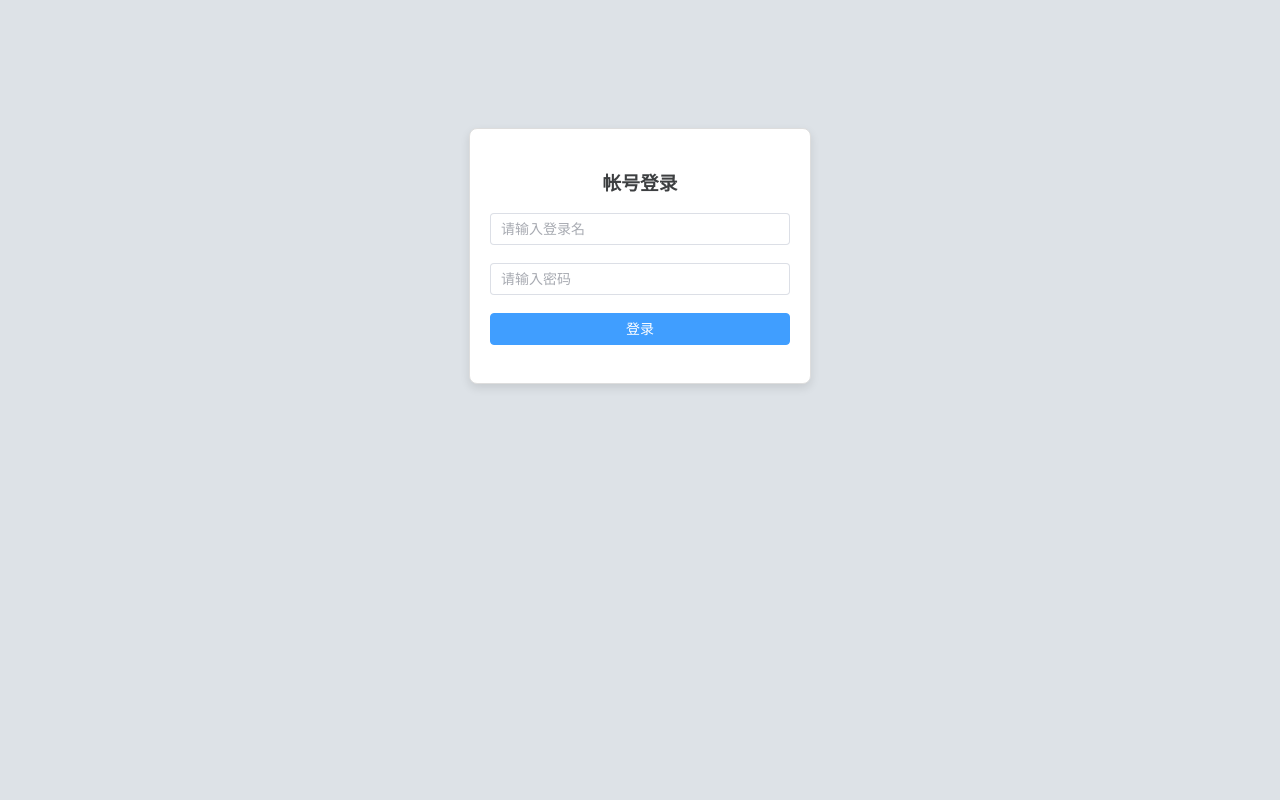
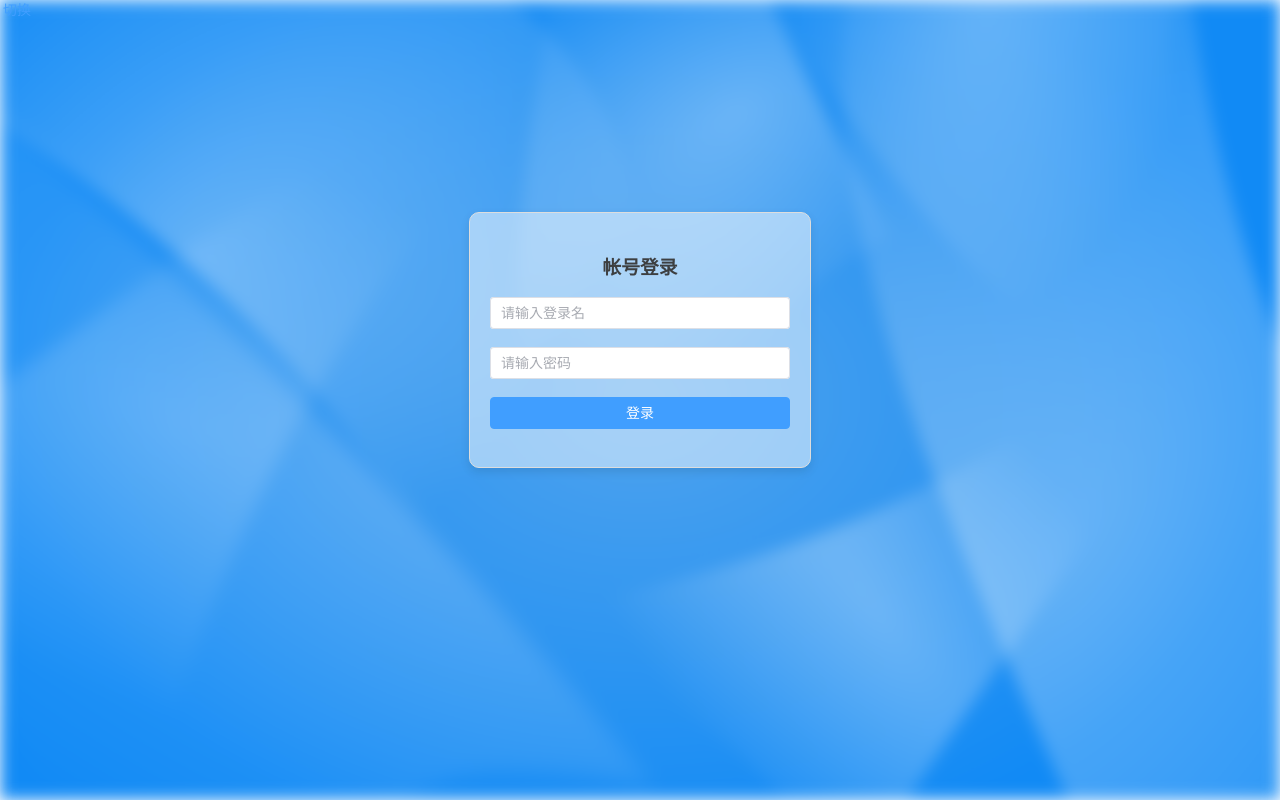
Before and after one commit to outsrkem/front-authui, a Vue app: page / in a window 1280 px wide. Built offline with nearby package versions, Linux system fonts and the light colour scheme; the HTML template or start-up script is replaced by a standard one.

Commit message:
优化登录样式及其他设置 - 构建时不生成.map文件

```diff
--- /dev/null
+++ b/src/App.vue
@@ -0,0 +1,34 @@
+<template>
+    <LoginIndex />
+</template>
+
+<script>
+import LoginIndex from './views/login/login.vue'
+    export default {
+        name: 'AppIndex',
+        components: {
+            LoginIndex
+        }
+    }
+    // const debounce = (fn, delay) => {
+    //     let timer = null;
+    //     return function() {
+    //         let context = this;
+    //         let args = arguments;
+    //         clearTimeout(timer);
+    //         timer = setTimeout(function() {
+    //             fn.apply(context, args);
+    //         }, delay);
+    //     }
+    // }
+    // const _ResizeObserver = window.ResizeObserver;
+    // window.ResizeObserver = class ResizeObserver extends _ResizeObserver {
+    //     constructor(callback) {
+    //         callback = debounce(callback, 16);
+    //         super(callback);
+    //     }
+    // }
+</script>
+
+<style>
+</style>
--- a/src/login.js
+++ b/src/main.js
@@ -2,7 +2,7 @@ import { createApp } from 'vue'
 import ElementPlus from 'element-plus'
 import zhCn from 'element-plus/es/locale/lang/zh-cn'
 import 'element-plus/dist/index.css'
-import App from './login.vue'
+import App from './App.vue'
 
 const app = createApp(App)
 
--- a/src/login.vue
+++ b/src/views/login/login.vue
@@ -1,5 +1,8 @@
 <template>
-    <div class="login-container" v-if="loginPage">
+    <div class="bg-image"></div>
+    <el-button link type="primary" @click="onSwitchFrom()">切换</el-button>
+    <div class="from-container">
+        <div class="from-common login-container" v-if="loginPage">
             <div class="login-head">
                 <h3>帐号登录</h3>
             </div>
@@ -15,9 +18,11 @@
                 </el-form-item>
             </el-form>
         </div>
-    <div class="two-factor-container" v-if="isTwoFactorPage">
+        <div class="from-common two-factor-container" v-if="isTwoFactorPage">
             <div >
+                <div class="two-factor-head">
                     <h3>登录验证</h3>
+                </div>
                 <el-form  style="max-width: 600px" :model="twoFactorForm"  label-width="auto" label-position="left">
                     <el-form-item label="验证方式">
                         <el-segmented v-model="twoFactorForm.device" :options="twoFactor.device"/>
@@ -34,8 +39,9 @@
                     </el-form-item>
                 </el-form>
                 <div style="display: flex; justify-content: space-between; align-items: center;">
-                <el-button type="primary" style="width: 48%;" @click="onSwitchAccount">切换账号</el-button>
+                    <el-button type="primary" style="width: 48%;" @click="onSwitchAccount()">切换账号</el-button>
                     <el-button type="primary" style="width: 48%;">继续登录</el-button>
+                </div>
             </div>
         </div>
     </div>
@@ -133,6 +139,16 @@ export default {
             logout().then(() => { }).catch(() => { })
             this.loginPage = true
             this.isTwoFactorPage = false
+        },
+        onSwitchFrom() {
+            if (this.loginPage) {
+                this.loginPage = false
+                this.isTwoFactorPage = true
+            } else {
+                this.loginPage = true
+                this.isTwoFactorPage = false
+            }
+
         }
     }
 }
@@ -141,24 +157,45 @@ export default {
 
 <style>
 
-    body {
+    body, html{
         height: 100%;
         margin: 0;
-        padding: 0;
         font-family: Arial, sans-serif;
-        background-color: #dde2e7;
     }
 
     h2 {
         text-align: center;
     }
-    .login-container{
-        width: 300px;
-        margin: 10% auto;
+    .bg-image {
+        background: url("./login_bg.png");
+        background-position: center;
+        background-size: cover;
+        background-repeat: no-repeat;
+        filter: blur(8px);
+        -webkit-filter: blur(8px);
+        position: fixed;
+        /* height: 100%; */
+        /* width: 100%; */
+        top: 0;
+        right: 0;
+        bottom: 0;
+        left: 0;
+
+        z-index: -1;
+    }
+    .from-container {
+        display: flex;
+        justify-content: center;
+        align-items: center;
+        height: 100%;
+        /* padding: 15%; */
+        height: 80vh;
+    }
+    .from-common {
         padding: 20px;
-        background-color: #FFFFFF;
+        background-color: #ffffff;
         border: 1px solid #ddd;
-        border-radius: 8px;
+        border-radius: 10px;
         box-shadow: 0 4px 10px rgba(0, 0, 0, 0.1);
     }
     .login-head {
@@ -168,16 +205,23 @@ export default {
             color: #3d3f41;
         }
     }
+    .login-container{
+        width: 300px;
+        position: relative;
+        background-color: rgba(255, 255, 255, 0.5);
+
+    }
+    .two-factor-head {
+        display: flex;
+        justify-content: center;
+        h3 {
+            color: #3d3f41;
+        }
+    }
     .two-factor-container{
         width: 400px;
-        margin: 10% auto;
-        padding: 20px;
         padding-left: 100px;
         padding-right: 100px;
-        background-color: #ffffff;
-        border: 1px solid #ffffff;
-        border-radius: 5px;
-        box-shadow: 0 2px 5px rgba(0, 0, 0, 0.1);
         h3 {
             text-align: center;
         }
--- a/vue.config.js
+++ b/vue.config.js
@@ -1,9 +1,12 @@
 const { defineConfig } = require('@vue/cli-service')
 module.exports = defineConfig({
+    configureWebpack: {
+        devtool: false,
+    },
     transpileDependencies: true,
     publicPath: '/authui/',
     pages: {
-        login: 'src/login.js',
+        login: 'src/main.js',
     },
     devServer: {
         proxy: {
```
Also changed, not shown: src/views/login/login_bg.png (renamed from src/login_bg.png), 1 other file (tests, documents, lock files or other folders). Lines whose indentation alone changed are shown as unchanged.
